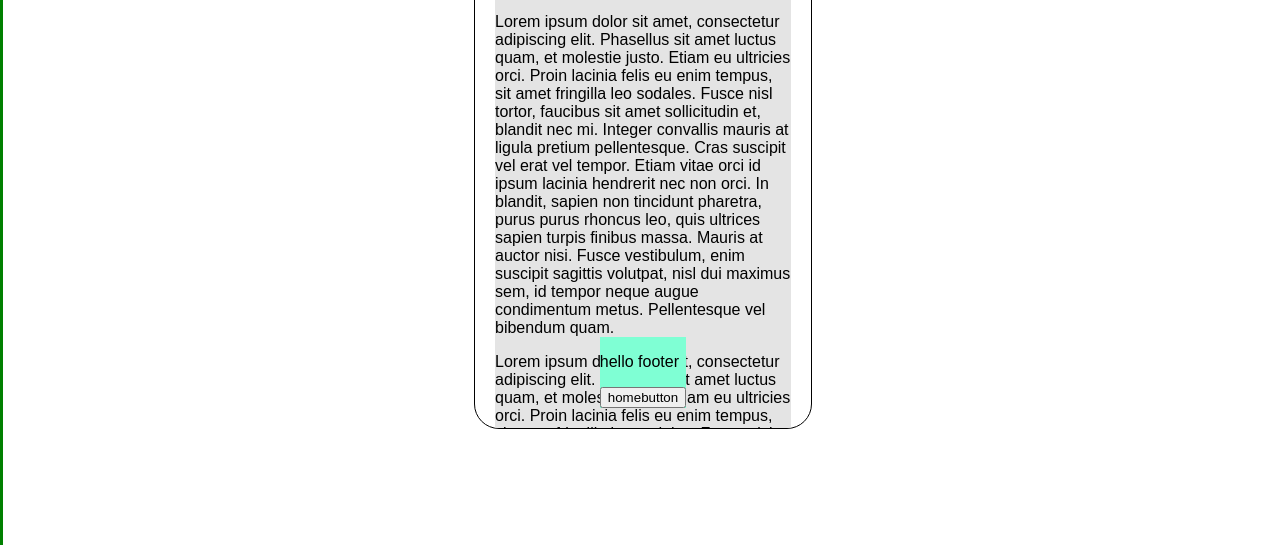
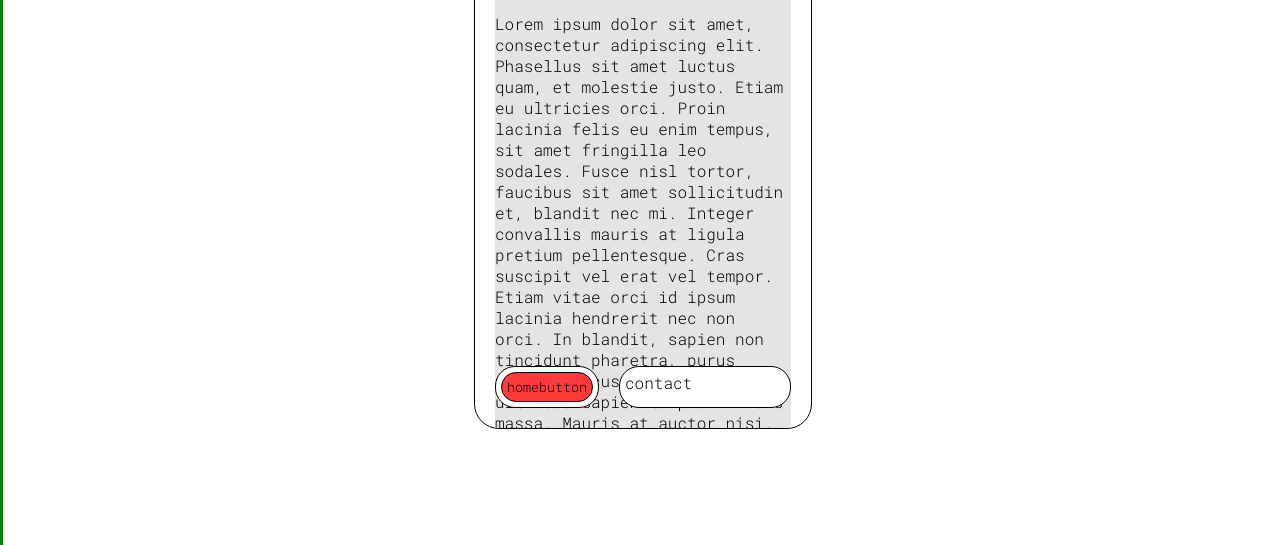
Before and after one commit to rvbstr/testw, a plain HTML site: page index.html in a window 1280 px wide. Shown: the part 255-800 px from the top of the page. Drawn offline with Linux system fonts and the light colour scheme; a web font is replaced by a local one.

Commit message:
footer upd

```diff
--- a/index.html
+++ b/index.html
@@ -1,12 +1,16 @@
 <html>
     <head>
         <link rel="stylesheet" href="style.css">
+
         <link rel="preconnect" href="https://fonts.googleapis.com">
         <link rel="preconnect" href="https://fonts.gstatic.com" crossorigin>
         <link href="https://fonts.googleapis.com/css2?family=DotGothic16&display=swap" rel="stylesheet">
+
+        <link href="https://fonts.googleapis.com/css2?family=Roboto+Mono:wght@300&display=swap" rel="stylesheet">
+
         <script src="script.js"></script>
         <meta name="viewport" content="width=device-width, initial-scale=1, maximum-scale=1" />
-      </head>
+    </head>
 
     <body onload="startWin()">
         <div class="wrapper">
@@ -29,8 +33,13 @@
             </div>
 
             <div class="footer">
-                <p>hello footer</p>
-                <button id="gohome" onclick="pageGoHome()">homebutton</button>
+                <div class="footer-item">
+                    <button id="gohome" onclick="pageGoHome()">homebutton</button>
+                </div>
+                <div class="footer-item" style="flex-grow: 2;">
+                    contact
+                </div>
+
             </div>
 
         </div>
--- a/style.css
+++ b/style.css
@@ -1,10 +1,11 @@
 body {
-    font-family: 'DotGothic16', sans-serif;
+    font-family: 'Roboto Mono', monospace;
     margin:0;
 }
 
 button{
-    font-family: 'DotGothic16', sans-serif;
+    font-family: 'Roboto Mono', monospace;
+    width: fit-content;
 }
 
 
@@ -83,12 +84,34 @@ button{
 */
 .footer {
     position: sticky;
+    width: 100%;
     margin-top: auto;
     bottom: 0;
     margin-bottom:0px;
-    background-color: aquamarine;
+    background-color: none;
+    display: flex;
+    flex-direction: row;
+    justify-content: space-between;
+    gap: 20px;
 }
 
+.footer-item {
+    background-color: rgb(255, 255, 255);
+    border-color: black;
+    border: 1px;
+    border-radius: 20px;
+    border-style: solid;
+    padding: 5px;
+}
+
+.footer-item button {
+    background-color: rgb(255, 58, 58);
+    border-color: black;
+    border: 1px;
+    border-radius: 20px;
+    border-style: solid;
+    padding: 5px;
+}
 
 @font-face {
     font-family: "Druzhok";
```
